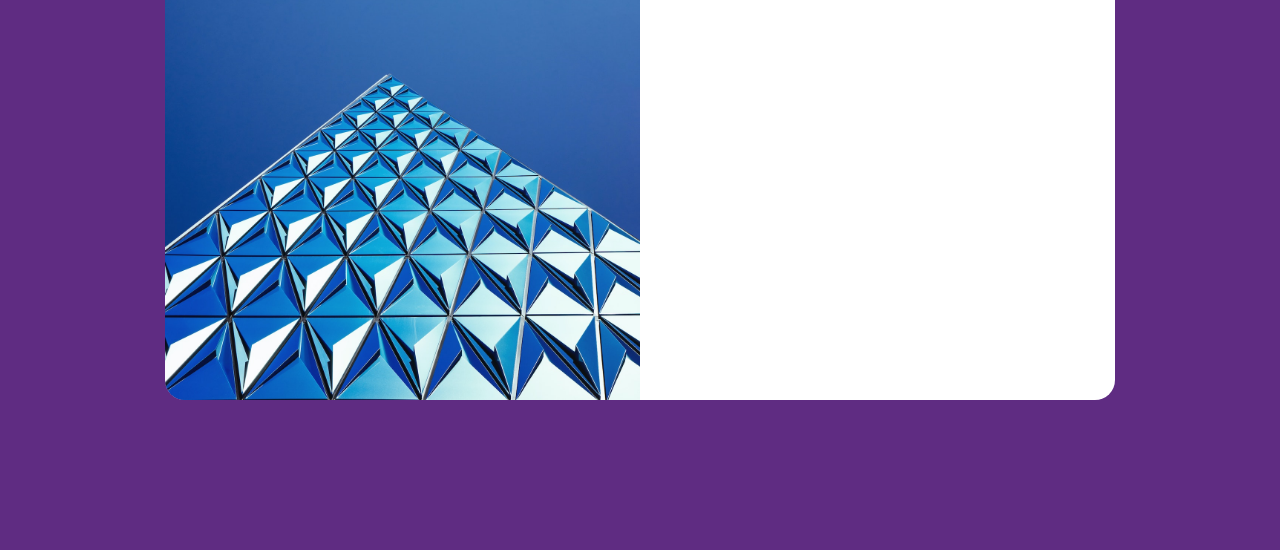
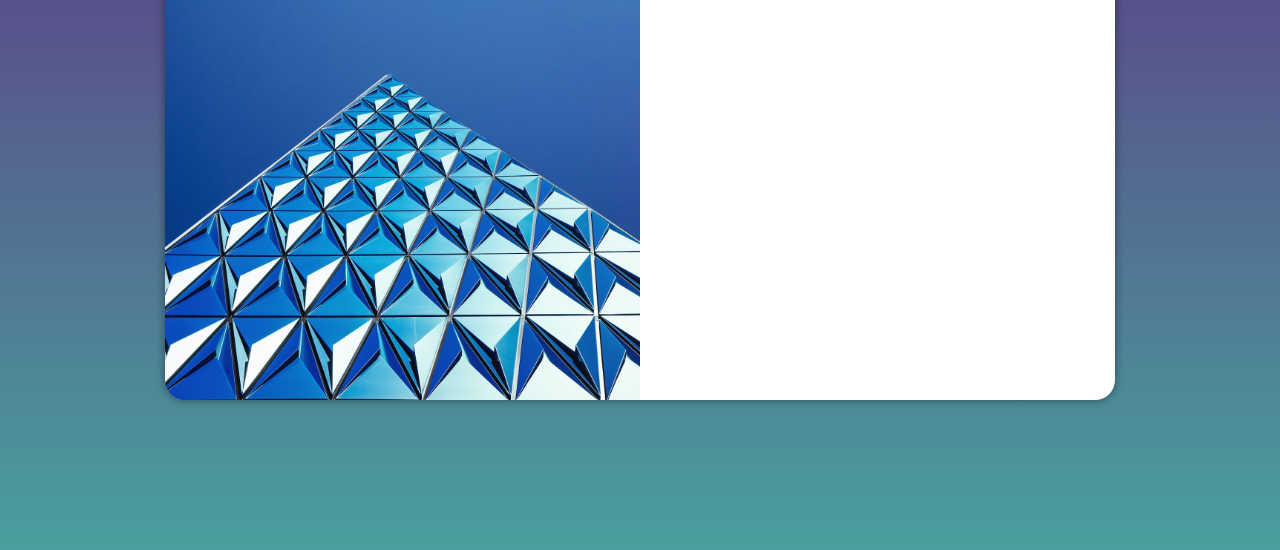
Before and after one commit to JPedro003/projeto-login, a plain HTML site: page index.html in a window 1280 px wide. Shown: the part 250-800 px from the top of the page. Drawn offline with Linux system fonts and the light colour scheme.

Commit message:
medias feitas

```diff
--- a/estilos/media-queries.css
+++ b/estilos/media-queries.css
@@ -1,6 +1,10 @@
 @charset "UTF-8";
 
 @media screen and (min-width: 768px) and (max-width: 992px) {
+    body {
+        background-image: linear-gradient(to top, #49a09d, #5f2c82);
+    }
+
     section#login {
         width: 90vw;
     }
@@ -18,6 +22,10 @@
 }
 
 @media screen and (min-width: 992px) {
+    body {
+        background-image: linear-gradient(to top, #49a09d, #5f2c82);
+    }
+
     section#login {
         width: 950px;
     }
--- a/estilos/style.css
+++ b/estilos/style.css
@@ -3,7 +3,7 @@
 /*
 Paleta de cores:
 Verde: #49a09d
-Lilás: #c
+Lilás: #5f2c82
 */
 
 * {
@@ -37,8 +37,6 @@ section#login {
     height: 500px;
     border-radius: 20px;
     box-shadow: 0px 0px 10px rgba(0, 0, 0, 0.445)
-
-    transition: width .3s, height .3s;
 }
 
 section#login > div#imagem {
```
